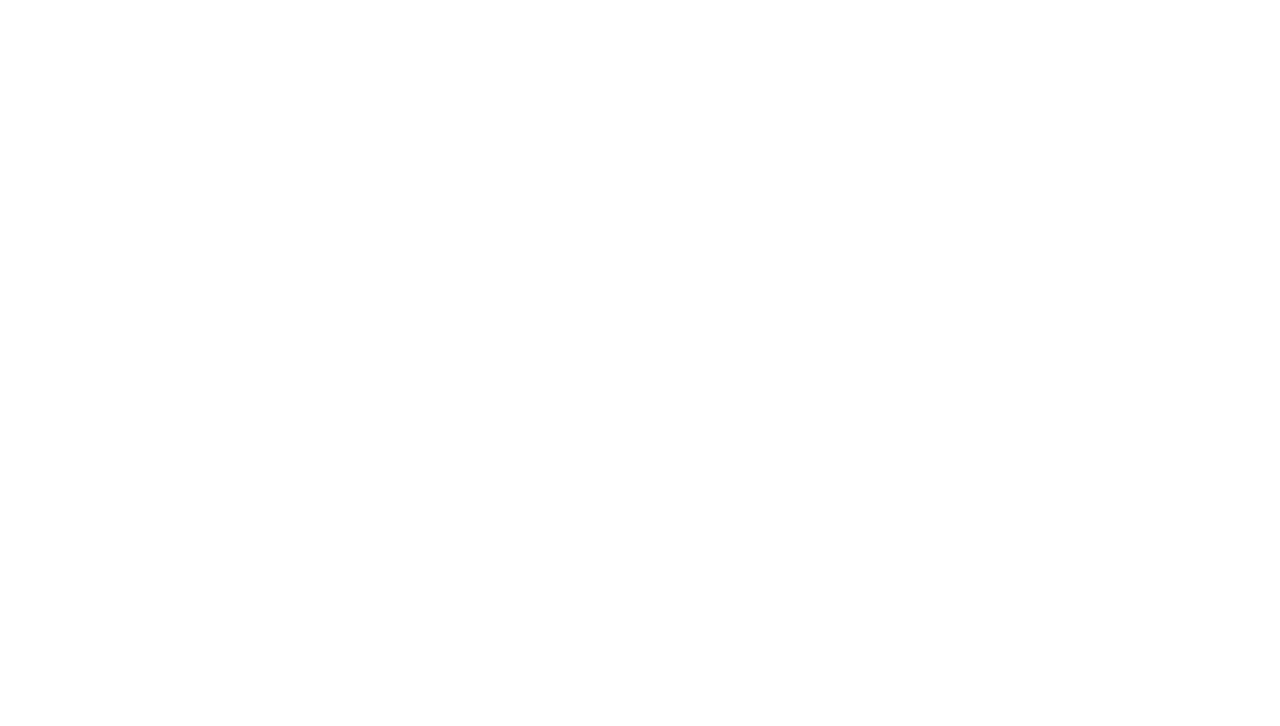
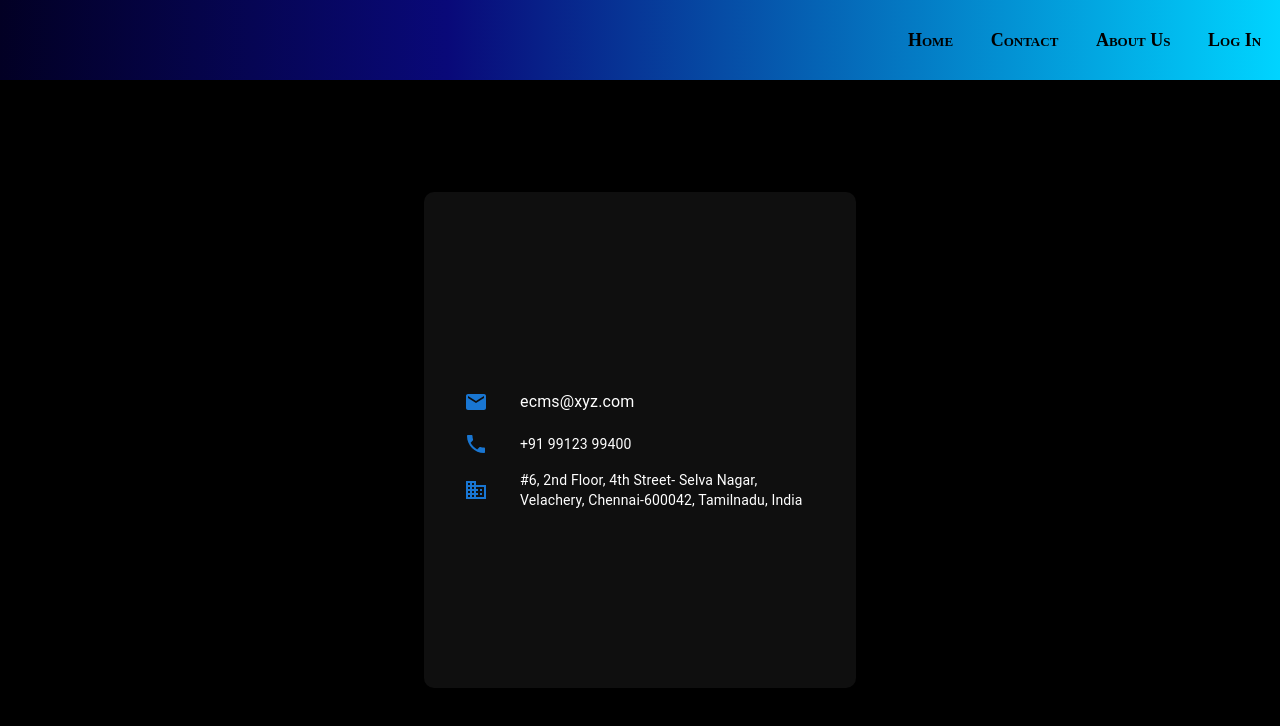
Before and after one commit to Sri1263/Energy-Consumption-Monitoring-System, a React (Create React App) app: page /contact in a window 1280 px wide. Before the commit this address had no page. Shown: the top 726 px of the page. Built offline with nearby package versions, Linux system fonts and the light colour scheme.

Commit message:
Contact Page added

```diff
--- a/src/App.js
+++ b/src/App.js
@@ -1,13 +1,16 @@
 import {BrowserRouter, Routes, Route} from 'react-router-dom'
 import Home from './Components/Home';
 import Login from './Components/Login';
+import Contact from './Components/Contact';
 
 function App() {
   return (
     <BrowserRouter>
       <Routes>
         <Route exact path='' element={<Home/>} />
+        <Route exact path='/home' element={<Home/>} />
         <Route exact path='/login' element={<Login/>} />
+        <Route exact path='/contact' element={<Contact/>} />
       </Routes>
     </BrowserRouter>
   );
--- /dev/null
+++ b/src/Components/Contact.js
@@ -0,0 +1,52 @@
+import React from 'react';
+import NavBar from './NavBar';
+import './contact.css'
+import EmailIcon from '@mui/icons-material/Email';
+import PhoneIcon from '@mui/icons-material/Phone';
+import BusinessIcon from '@mui/icons-material/Business';
+import List from '@mui/material/List';
+import ListItem from '@mui/material/ListItem';
+import ListItemIcon from '@mui/material/ListItemIcon';
+import ListItemText from '@mui/material/ListItemText';
+
+const Contact = () => {
+    return (
+        <div>
+            <NavBar/>
+            <div className='ContactPageContainer'>
+
+                <div className='ContactLeft'>
+                    <List>
+                        <ListItem dense={false}>
+                            <ListItemIcon>
+                                <EmailIcon color='primary' />
+                            </ListItemIcon>
+                            <ListItemText
+                                primary="ecms@xyz.com"
+                            />
+                        </ListItem>
+                        <ListItem dense={true}>
+                            <ListItemIcon>
+                                <PhoneIcon color='primary' />
+                            </ListItemIcon>
+                            <ListItemText
+                                primary="+91 99123 99400"
+                            />
+                        </ListItem>
+                        <ListItem dense={true}>
+                            <ListItemIcon>
+                                <BusinessIcon color='primary' />
+                            </ListItemIcon>
+                            <ListItemText
+                                primary="#6, 2nd Floor, 4th Street- Selva Nagar, Velachery, Chennai-600042, Tamilnadu, India"
+                            />
+                        </ListItem>
+                    </List>
+                </div>
+
+            </div>
+        </div>
+    );
+}
+
+export default Contact;
--- a/src/Components/NavBar.js
+++ b/src/Components/NavBar.js
@@ -6,8 +6,8 @@ const NavBar = () => {
     const navigate = useNavigate()
     return (
         <div className='bar'>
-            <button className='navbutton' onClick={()=>navigate('/')}>Home</button>
-            <button className='navbutton'>Contact</button>
+            <button className='navbutton' onClick={()=>navigate('/home')}>Home</button>
+            <button className='navbutton' onClick={()=>navigate('/contact')}>Contact</button>
             <button className='navbutton'>About Us</button>
             <button className='navbutton' onClick={()=>navigate('/login')}>Log In</button>
         </div>
--- a/src/Components/banner.css
+++ b/src/Components/banner.css
@@ -10,6 +10,7 @@
     line-height: 70px;
     color: #ffffff;
     padding: 5vh;
+    font-variant: small-caps;
 }
 
 .bannerParagraph{
@@ -18,7 +19,6 @@
     font-size: 20px;
     color: white;
     padding-top: 2vh;
-    /* padding-bottom: 2vh; */
 }
 
 .bannerCardHolder{
--- /dev/null
+++ b/src/Components/contact.css
@@ -0,0 +1,33 @@
+.ContactPageContainer{
+    height: 90vh;
+    display: flex;
+    flex-direction: row;
+    background-color: black;
+    color: aliceblue;
+    justify-content: center;
+    align-items: center;
+}
+.ContactLeft{
+    /* background-color: rgb(232, 232, 232); */
+    height: 60%;
+    width: 30vw;
+    padding: 3vh;
+    color: white;
+    padding-top: 5vh;
+    background-color: rgb(52, 52, 52,0.3);
+    border-radius: 10px;
+    transition: 0.7s;
+    display: flex;
+    flex-direction: column;
+    justify-content: center;
+}
+.ContactHeading{
+    color: #6a6a6a;
+    font-family: 'Work Sans', sans-serif;
+    font-weight: 700;
+    font-size: 42px;
+}
+.ContactDetails{
+    font-size: larger;
+    font-style: italic;
+}
--- a/src/Components/login.css
+++ b/src/Components/login.css
@@ -3,13 +3,15 @@
     justify-content: center;
     height: 90vh;
     align-items: center;
+    background: linear-gradient(90deg, rgba(2,0,36,1) 0%, rgba(9,9,121,1) 35%, rgba(0,212,255,1) 100%);
 }
-
 .loginCard{
     height: 50vh;
     width: 30vw;
     color: blue;
-    box-shadow: rgba(0, 0, 0, 0.35) 0px 5px 15px;    display: flex;
+    background-color: white;
+    box-shadow: rgba(0, 0, 0, 0.35) 0px 5px 15px;
+    display: flex;
     flex-direction: column;
     justify-content: center;
     align-items: center;
```
